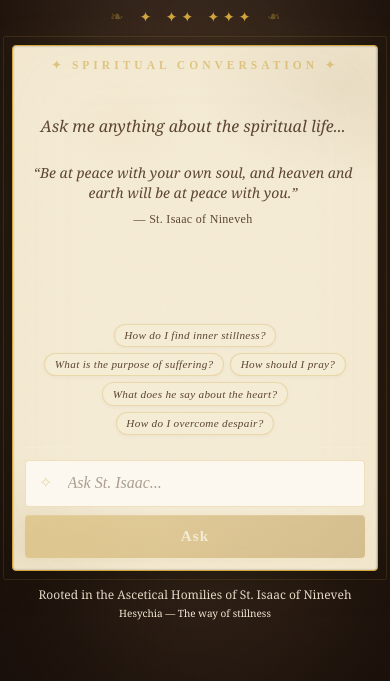
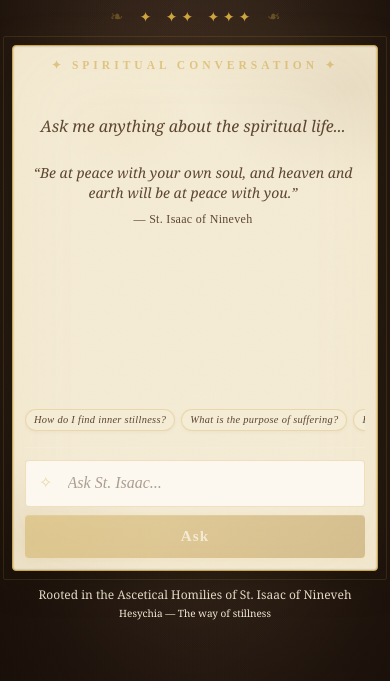
Before and after one commit to bitanyadereje/Hesychia, an Astro site in the folder frontend/: page / in a window 390 px wide. Shown: the part 163-844 px from the top of the page. Built offline with nearby package versions, Linux system fonts and the light colour scheme; Astro itself is replaced by a stand-in of ours.

Commit message:
modified prompt section

```diff
--- a/frontend/src/components/ChatWidget.jsx
+++ b/frontend/src/components/ChatWidget.jsx
@@ -15,6 +15,7 @@ const ChatWidget = () => {
   const [messages, setMessages] = useState([]);
   const [input, setInput] = useState('');
   const [isLoading, setIsLoading] = useState(false);
+  const [conversationStarted, setConversationStarted] = useState(false);
   const messagesEndRef = useRef(null);
 
   const prompts = [
@@ -36,6 +37,9 @@ const ChatWidget = () => {
   const handleSubmit = async (e) => {
     e.preventDefault();
     if (!input.trim() || isLoading) return;
+
+    // Hide chips immediately when user sends a message
+    setConversationStarted(true);
 
     const userMessage = { role: 'user', content: input };
     setMessages((prev) => [...prev, userMessage]);
@@ -83,6 +87,12 @@ const ChatWidget = () => {
       const fakeEvent = { preventDefault: () => {} };
       handleSubmit(fakeEvent);
     }, 100);
+  };
+
+  // Reset conversation (optional — add a clear button)
+  const resetConversation = () => {
+    setMessages([]);
+    setConversationStarted(false);
   };
 
   return (
@@ -150,23 +160,25 @@ const ChatWidget = () => {
         <div ref={messagesEndRef} />
       </div>
 
-      {/* Prompt Chips — Below chat, above input */}
+      {/* Prompt Chips — Hide once conversation has started */}
+      {!conversationStarted && (
         <div className="mt-2 sm:mt-3">
           <p className="text-xs font-serif italic text-ink-soft/40 mb-1.5 text-center">
             Try asking...
           </p>
-        <div className="flex flex-wrap gap-1.5 sm:gap-2 justify-center">
+          <div className="flex flex-nowrap sm:flex-wrap gap-1.5 sm:gap-2 overflow-x-auto sm:overflow-x-visible pb-1 sm:pb-0 justify-start sm:justify-center">
             {prompts.map((p, i) => (
               <button
                 key={i}
                 onClick={() => handlePromptClick(p)}
-              className="suggestion-chip text-xs sm:text-sm"
+                className="suggestion-chip text-xs sm:text-sm whitespace-nowrap"
               >
                 {p}
               </button>
             ))}
           </div>
         </div>
+      )}
 
       {/* Input Form */}
       <form onSubmit={handleSubmit} className="mt-3 sm:mt-4 pt-3 sm:pt-4 border-t border-gold/20 flex flex-col sm:flex-row gap-2">
--- a/frontend/src/styles/global.css
+++ b/frontend/src/styles/global.css
@@ -417,7 +417,6 @@ h1, h2, h3 {
   transform: none;
 }
 
-/* --- Selection --- */
 ::selection {
   background: rgba(207, 166, 64, 0.2);
   color: var(--ink);
@@ -427,7 +426,6 @@ h1, h2, h3 {
   color: var(--ink);
 }
 
-/* --- Accessibility: respect reduced motion --- */
 @media (prefers-reduced-motion: reduce) {
   .logo,
   .candle-left,
@@ -443,7 +441,6 @@ h1, h2, h3 {
   }
 }
 
-/* --- Responsive Styles --- */
 @media (max-width: 640px) {
   .logo {
     font-size: 2.5rem !important;
@@ -465,9 +462,10 @@ h1, h2, h3 {
     font-size: 2.8em !important;
     margin-right: 4px !important;
   }
-  .suggestion-chip {
-    font-size: 0.7rem !important;
-    padding: 0.2rem 0.6rem !important;
+    .suggestion-chip {
+    font-size: 0.65rem !important;
+    padding: 0.2rem 0.5rem !important;
+    border-radius: 16px !important;
   }
   .ornamental-divider {
     font-size: 0.9rem !important;
```
Lines whose indentation alone changed are shown as unchanged.
